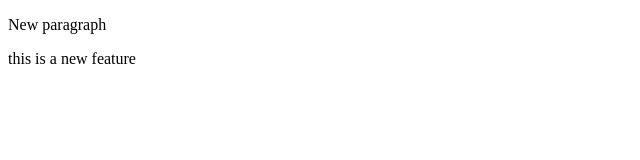
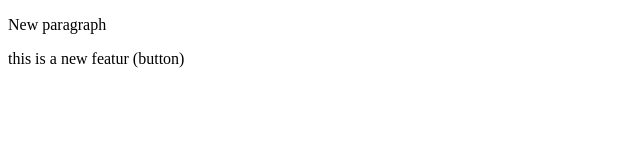
Before and after one commit to AbhishekJonnada/LocalRepo, a plain HTML site: page index.html in a window 1280 px wide. Shown: the full height of the page, 0-640 px from the left. Drawn offline with Linux system fonts and the light colour scheme.

Commit message:
Add Button

```diff
--- a/index.html
+++ b/index.html
@@ -6,7 +6,7 @@
     <meta name="viewport" content="width=device-width, initial-scale=1.0">
     <title>new Project</title>
     <p>New paragraph</p>
-    <p>this is a new feature</p>
+    <p>this is a new featur (button)</p>
 </head>
 <body>
 
```
